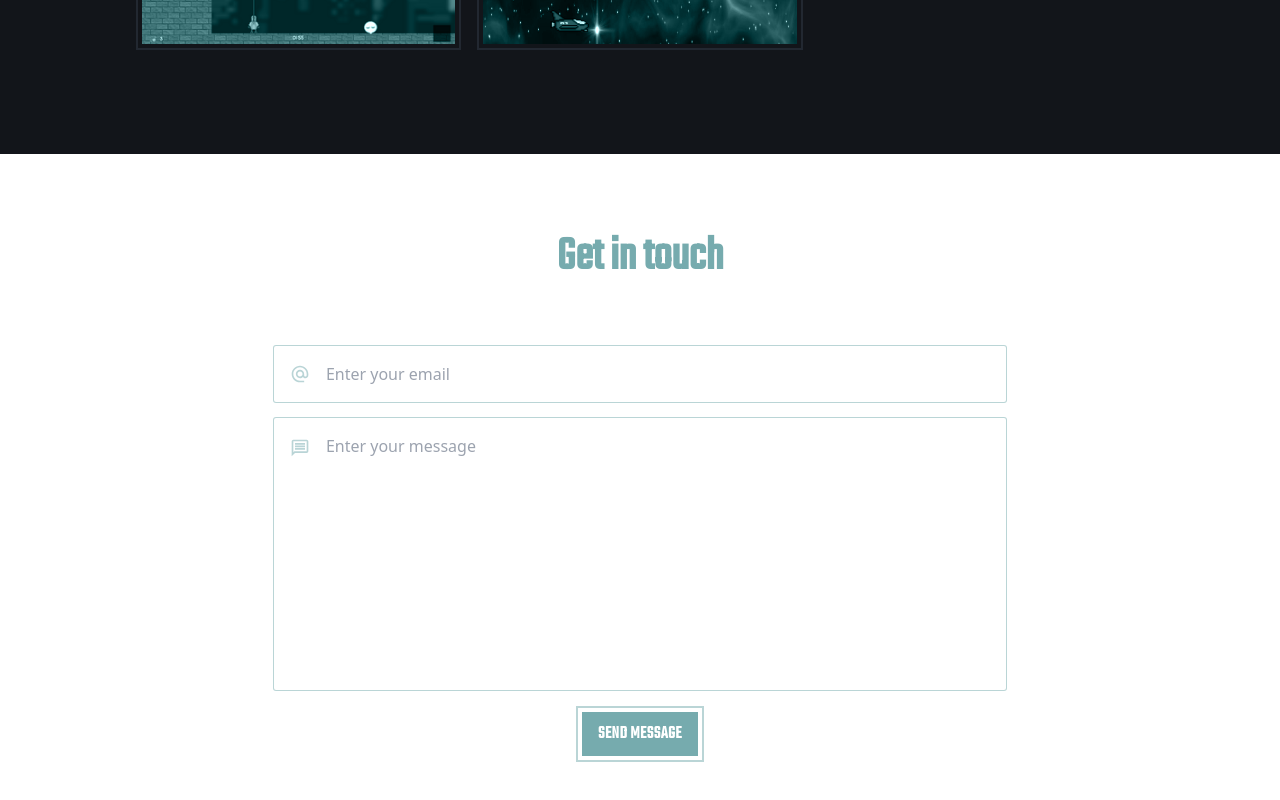
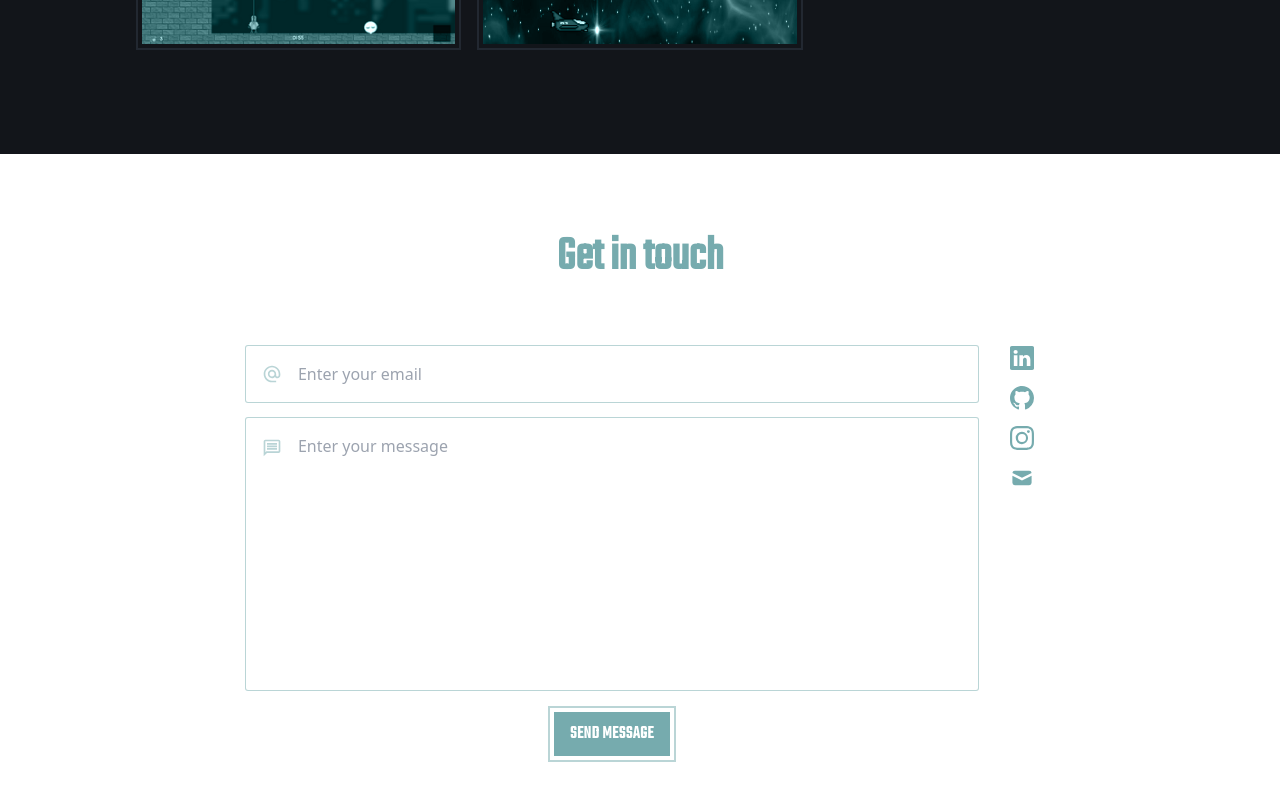
Before and after one commit to Toriality1/portfolio, a Next.js app: page /en in a window 1280 px wide. Shown: the part 2066-2866 px from the top of the page. Built offline with nearby package versions, Linux system fonts and the light colour scheme; no server answers.

Commit message:
add social links on contact section

```diff
--- a/features/Contact/components/Form.tsx
+++ b/features/Contact/components/Form.tsx
@@ -21,7 +21,7 @@ export const Form = ({
 }: FormProps) => {
   return (
     <form
-      className="m-auto flex max-w-[80ch] flex-col gap-4 text-accent"
+      className="flex-1 flex max-w-[80ch] flex-col gap-4 text-accent"
       action={async (formData) => {
         await send(formData);
         alert(alert_msg);
--- a/features/Contact/index.tsx
+++ b/features/Contact/index.tsx
@@ -1,10 +1,34 @@
 import { Section } from "@/components/Section";
 import { SectionHeader } from "@/components/SectionHeader";
-import { MdOutlineAlternateEmail, MdOutlineMessage } from "react-icons/md";
-import { send } from "@/actions/send";
-import { Submit } from "./components/Submit";
 import { useTranslations } from "next-intl";
 import { Form } from "./components/Form";
+import { cloneElement } from "react";
+import { BsGithub, BsInstagram, BsLinkedin, BsTwitter } from "react-icons/bs";
+import { HiMail } from "react-icons/hi";
+import { Tooltip } from "@/components/Tooltip";
+
+const socialMedia = [
+  {
+    name: "Linkedin",
+    link: "https://www.linkedin.com/in/pedro-crelier/",
+    icon: <BsLinkedin />,
+  },
+  {
+    name: "Github",
+    link: "https://github.com/toriality1",
+    icon: <BsGithub />,
+  },
+  {
+    name: "Instagram",
+    link: "https://www.instagram.com/toriality1/",
+    icon: <BsInstagram />,
+  },
+  {
+    name: "Email",
+    link: "mailto:pcrelier@hotmail.com",
+    icon: <HiMail />,
+  },
+];
 
 export const Contact = () => {
   const t = useTranslations("Contact");
@@ -12,6 +36,7 @@ export const Contact = () => {
   return (
     <Section color="bg-white" className="space-y-16" id="Contact">
       <SectionHeader>{t("title")}</SectionHeader>
+      <div className="flex flex-col md:flex-row justify-center gap-8">
         <Form
           alert_msg={t("alert")}
           email={t("email")}
@@ -19,6 +44,23 @@ export const Contact = () => {
           send_msg={t("send")}
           sending={t("sending")}
         />
+        <div>
+          <ul className="flex justify-center md:flex-col gap-8 md:gap-4">
+            {socialMedia.map((item) => (
+              <li key={item.name}>
+                <Tooltip text={item.name}>
+                  <a href={item.link} target="_blank" rel="noopener noreferrer">
+                    {cloneElement(item.icon, {
+                      size: 24,
+                      className: "text-accent hover:text-accent-darker",
+                    })}
+                  </a>
+                </Tooltip>
+              </li>
+            ))}
+          </ul>
+        </div>
+      </div>
     </Section>
   );
 };
```
Lines whose indentation alone changed are shown as unchanged.
